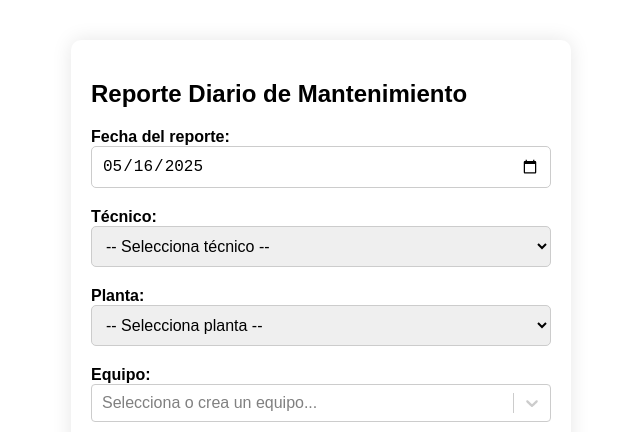
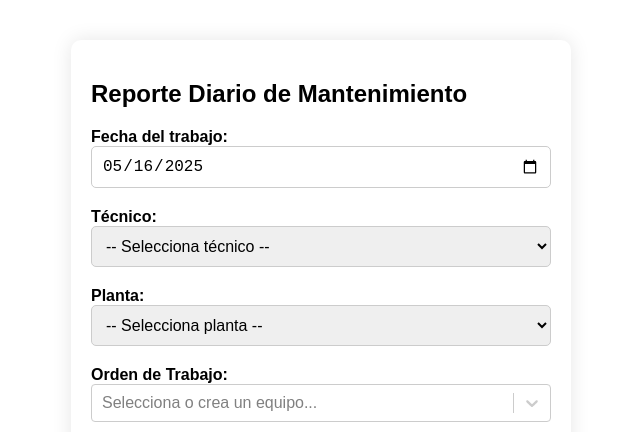
Before and after one commit to MarlonMoe23/reportes, a Next.js app: page / in a window 1280 px wide. Shown: the top 432 px of the page, without its empty margins (319-959 px from the left). Built offline with nearby package versions, Linux system fonts and the light colour scheme.

Commit message:
Cambiado etiquetas en el formulario

```diff
--- a/pages/index.js
+++ b/pages/index.js
@@ -397,7 +397,7 @@ function App() {
       <h2>Reporte Diario de Mantenimiento</h2>
       <form onSubmit={handleSubmit} aria-label="Formulario de reporte diario">
         <label style={estilos.etiqueta} htmlFor="fecha_reporte">
-          Fecha del reporte:
+          Fecha del trabajo:
         </label>
         <input
           style={estilos.input}
@@ -466,7 +466,7 @@ function App() {
         )}
 
         <label style={estilos.etiqueta} htmlFor="equipo">
-          Equipo:
+          Orden de Trabajo:
         </label>
         <CreatableSelect
           inputId="equipo"
```
